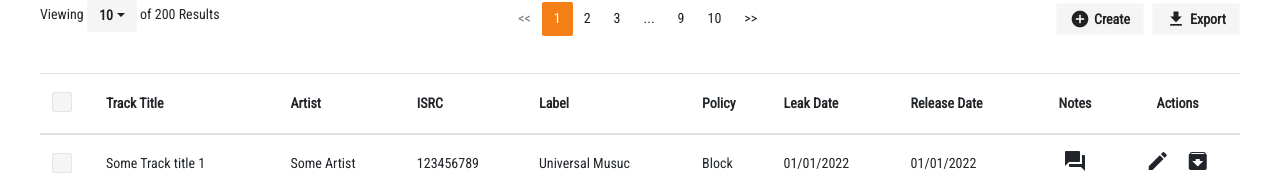
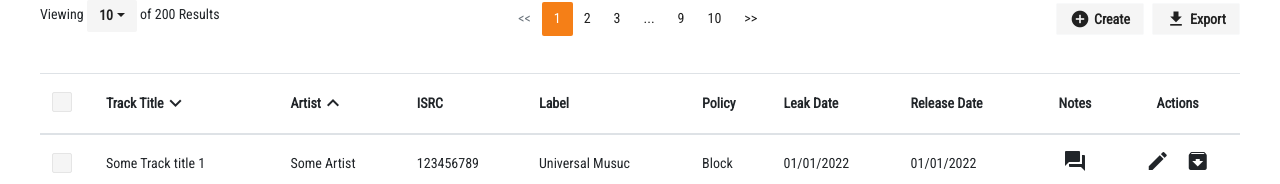
Before and after one commit to radik909/cp3-bootstrap, a React (Create React App) app: page / in a window 1280 px wide. Shown: the part 241-425 px from the top of the page. Built offline with nearby package versions, Linux system fonts and the light colour scheme.

Commit message:
Table - sort icon

```diff
--- a/src/App.js
+++ b/src/App.js
@@ -134,8 +134,38 @@ export default function App() {
                 <th className="t-checkbox">
                   <Checkbox />
                 </th>
-                <th scope="col">Track Title</th>
-                <th scope="col">Artist</th>
+                <th scope="col">
+                  <div className="d-flex align-items-center">
+                    <span
+                      className="pointer"
+                      onClick={() => console.log("clicked")}
+                    >
+                      Track Title
+                    </span>
+                    <span
+                      className="material-icons pointer"
+                      onClick={() => console.log("clicked")}
+                    >
+                      expand_more
+                    </span>
+                  </div>
+                </th>
+                <th scope="col">
+                  <div className="d-flex align-items-center">
+                    <span
+                      className="pointer"
+                      onClick={() => console.log("clicked")}
+                    >
+                      Artist
+                    </span>
+                    <span
+                      className="material-icons pointer"
+                      onClick={() => console.log("clicked")}
+                    >
+                      expand_less
+                    </span>
+                  </div>
+                </th>
                 <th scope="col">ISRC</th>
                 <th scope="col">Label</th>
                 <th scope="col">Policy</th>
```
